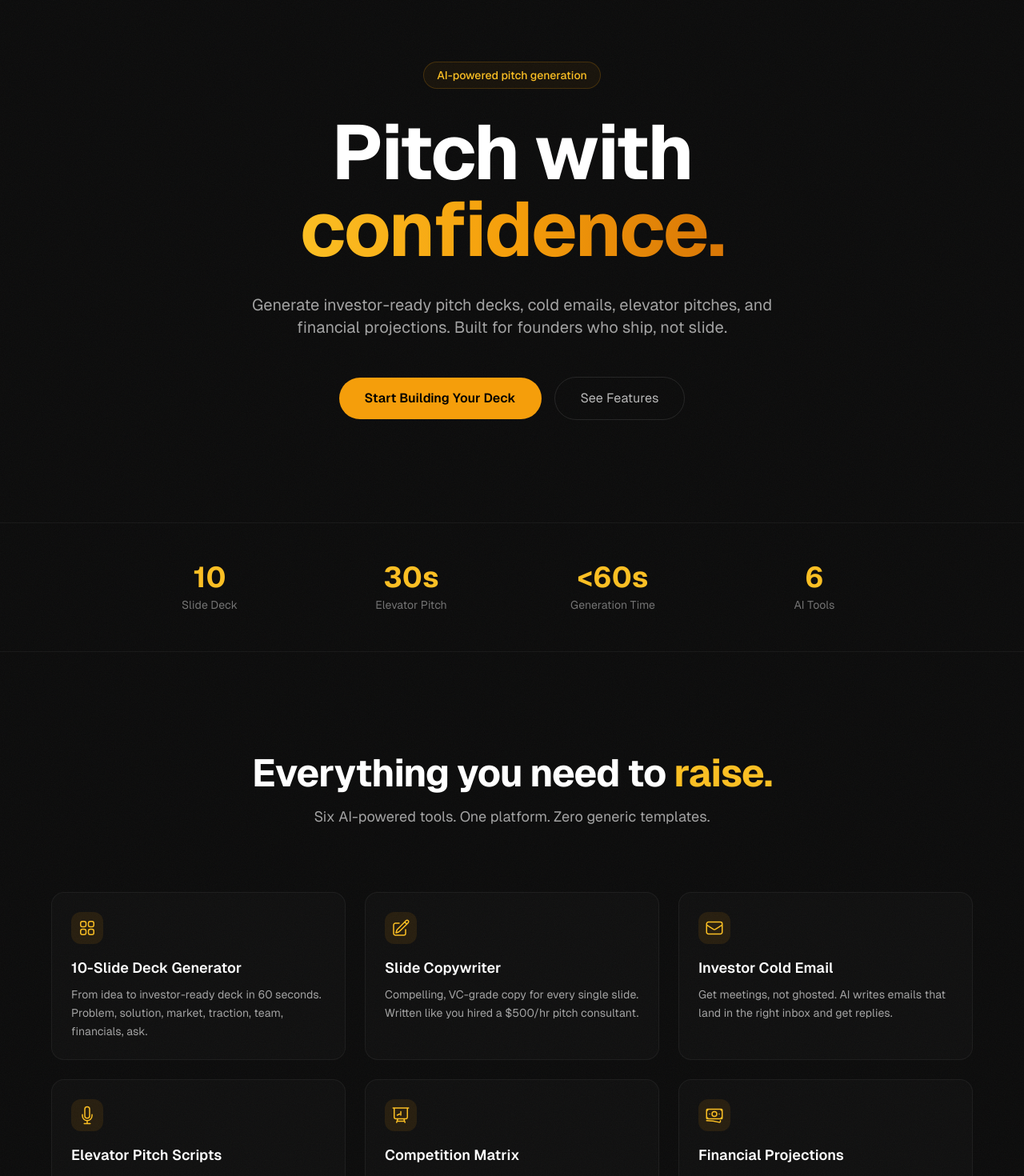
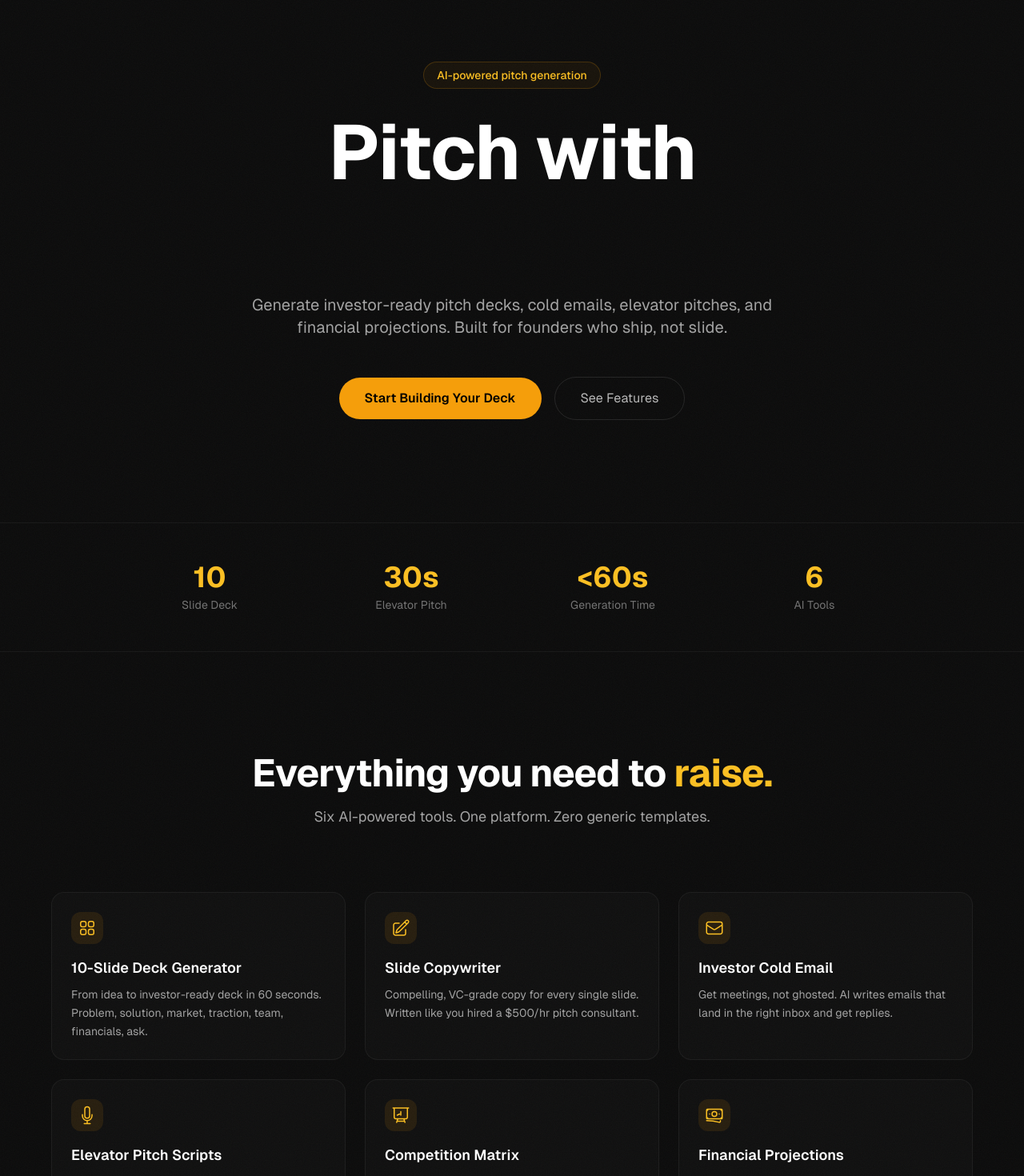
Before and after one commit to kalavathiramarao76-ui/pitchdeck-ai, a Next.js app: page / in a window 1280 px wide. Shown: the part 180-1650 px from the top of the page at 80% size. Built offline with nearby package versions, Linux system fonts and the light colour scheme.

Commit message:
Motion: letter reveal, deck flip, scroll counters

```diff
--- a/src/app/globals.css
+++ b/src/app/globals.css
@@ -77,3 +77,12 @@ textarea {
   transform: translateY(-2px);
   box-shadow: 0 8px 32px rgba(245, 158, 11, 0.08);
 }
+
+/* Respect reduced motion */
+@media (prefers-reduced-motion: reduce) {
+  *, *::before, *::after {
+    animation-duration: 0.01ms !important;
+    animation-iteration-count: 1 !important;
+    transition-duration: 0.01ms !important;
+  }
+}
--- a/src/app/page.tsx
+++ b/src/app/page.tsx
@@ -1,4 +1,7 @@
+"use client";
+
 import Link from "next/link";
+import { useEffect, useRef, useState } from "react";
 
 const features = [
   {
@@ -57,7 +60,108 @@ const features = [
   },
 ];
 
+/* ─── Letter Reveal ─── */
+function LetterReveal({ text, className = "", delay = 0 }: {
+  text: string; className?: string; delay?: number;
+}) {
+  const ref = useRef<HTMLSpanElement>(null);
+  const [visible, setVisible] = useState(false);
+
+  useEffect(() => {
+    const el = ref.current;
+    if (!el) return;
+    if (window.matchMedia("(prefers-reduced-motion: reduce)").matches) { setVisible(true); return; }
+    const obs = new IntersectionObserver(([e]) => {
+      if (e.isIntersecting) { setVisible(true); obs.disconnect(); }
+    }, { threshold: 0.2 });
+    obs.observe(el);
+    return () => obs.disconnect();
+  }, []);
+
+  return (
+    <span ref={ref} className={className} aria-label={text}>
+      {text.split("").map((ch, i) => (
+        <span
+          key={i}
+          className="inline-block transition-all duration-700"
+          style={{
+            opacity: visible ? 1 : 0,
+            transform: visible ? "translateY(0)" : "translateY(18px)",
+            transitionDelay: visible ? `${delay + i * 32}ms` : "0ms",
+          }}
+        >
+          {ch === " " ? "\u00A0" : ch}
+        </span>
+      ))}
+    </span>
+  );
+}
+
+/* ─── Scroll Counter ─── */
+function ScrollCounter({ value, suffix = "" }: { value: string; suffix?: string }) {
+  const ref = useRef<HTMLSpanElement>(null);
+  const [display, setDisplay] = useState(value);
+  const num = parseInt(value.replace(/\D/g, ""), 10);
+  const prefix = value.match(/^[<>]*/)?.[0] || "";
+
+  useEffect(() => {
+    const el = ref.current;
+    if (!el || isNaN(num)) return;
+    if (window.matchMedia("(prefers-reduced-motion: reduce)").matches) return;
+    setDisplay("0");
+    const obs = new IntersectionObserver(([e]) => {
+      if (e.isIntersecting) {
+        obs.disconnect();
+        const start = performance.now();
+        const dur = 900;
+        const tick = (now: number) => {
+          const t = Math.min((now - start) / dur, 1);
+          const eased = 1 - Math.pow(1 - t, 3);
+          setDisplay(prefix + Math.round(eased * num));
+          if (t < 1) requestAnimationFrame(tick); else setDisplay(value);
+        };
+        requestAnimationFrame(tick);
+      }
+    }, { threshold: 0.3 });
+    obs.observe(el);
+    return () => obs.disconnect();
+  }, [num, value, prefix]);
+
+  return <span ref={ref}>{display}{suffix}</span>;
+}
+
+/* ─── Fade In Observer Hook ─── */
+function useFadeIn() {
+  const refs = useRef<(HTMLElement | null)[]>([]);
+
+  useEffect(() => {
+    if (window.matchMedia("(prefers-reduced-motion: reduce)").matches) {
+      refs.current.forEach(el => { if (el) { el.style.opacity = "1"; el.style.transform = "none"; } });
+      return;
+    }
+    const obs = new IntersectionObserver((entries) => {
+      entries.forEach(e => {
+        if (e.isIntersecting) {
+          (e.target as HTMLElement).style.opacity = "1";
+          (e.target as HTMLElement).style.transform = "translateY(0) rotateY(0deg)";
+          obs.unobserve(e.target);
+        }
+      });
+    }, { threshold: 0.1, rootMargin: "0px 0px -40px 0px" });
+    refs.current.forEach(el => { if (el) obs.observe(el); });
+    return () => obs.disconnect();
+  }, []);
+
+  const addRef = (el: HTMLElement | null) => {
+    if (el && !refs.current.includes(el)) refs.current.push(el);
+  };
+
+  return addRef;
+}
+
 export default function LandingPage() {
+  const addFlipRef = useFadeIn();
+
   return (
     <div className="min-h-screen bg-[#0a0a0a] noise">
       {/* Nav */}
@@ -85,10 +189,10 @@ export default function LandingPage() {
             AI-powered pitch generation
           </div>
           <h1 className="text-6xl sm:text-7xl md:text-8xl font-bold tracking-tight leading-[0.9] mb-8">
-            Pitch with
+            <LetterReveal text="Pitch with" />
             <br />
             <span className="bg-gradient-to-r from-amber-400 via-amber-500 to-amber-600 bg-clip-text text-transparent">
-              confidence.
+              <LetterReveal text="confidence." delay={350} />
             </span>
           </h1>
           <p className="text-lg sm:text-xl text-neutral-400 max-w-2xl mx-auto mb-12 leading-relaxed">
@@ -115,17 +219,22 @@ export default function LandingPage() {
       {/* Stats bar */}
       <section className="border-y border-white/5 py-12">
         <div className="max-w-5xl mx-auto grid grid-cols-2 md:grid-cols-4 gap-8 px-6 text-center">
-          {[
-            ["10", "Slide Deck"],
-            ["30s", "Elevator Pitch"],
-            ["<60s", "Generation Time"],
-            ["6", "AI Tools"],
-          ].map(([num, label]) => (
-            <div key={label}>
-              <div className="text-3xl sm:text-4xl font-bold text-amber-400">{num}</div>
-              <div className="text-sm text-neutral-500 mt-1">{label}</div>
-            </div>
-          ))}
+          <div>
+            <div className="text-3xl sm:text-4xl font-bold text-amber-400"><ScrollCounter value="10" /></div>
+            <div className="text-sm text-neutral-500 mt-1">Slide Deck</div>
+          </div>
+          <div>
+            <div className="text-3xl sm:text-4xl font-bold text-amber-400"><ScrollCounter value="30" suffix="s" /></div>
+            <div className="text-sm text-neutral-500 mt-1">Elevator Pitch</div>
+          </div>
+          <div>
+            <div className="text-3xl sm:text-4xl font-bold text-amber-400"><ScrollCounter value="<60" suffix="s" /></div>
+            <div className="text-sm text-neutral-500 mt-1">Generation Time</div>
+          </div>
+          <div>
+            <div className="text-3xl sm:text-4xl font-bold text-amber-400"><ScrollCounter value="6" /></div>
+            <div className="text-sm text-neutral-500 mt-1">AI Tools</div>
+          </div>
         </div>
       </section>
 
@@ -141,11 +250,19 @@ export default function LandingPage() {
               Six AI-powered tools. One platform. Zero generic templates.
             </p>
           </div>
-          <div className="grid md:grid-cols-2 lg:grid-cols-3 gap-6">
-            {features.map((f) => (
+          <div className="grid md:grid-cols-2 lg:grid-cols-3 gap-6" style={{ perspective: "900px" }}>
+            {features.map((f, idx) => (
               <div
                 key={f.title}
-                className="group p-6 rounded-2xl border border-white/5 bg-white/[0.02] hover:bg-white/[0.04] hover:border-amber-500/20 transition-all duration-300"
+                ref={addFlipRef}
+                className="group p-6 rounded-2xl border border-white/5 bg-white/[0.02] hover:bg-white/[0.04] hover:border-amber-500/20 transition-all duration-700"
+                style={{
+                  opacity: 0,
+                  transform: "translateY(24px) rotateY(-12deg)",
+                  transitionDelay: `${idx * 80}ms`,
+                  transformOrigin: "left center",
+                  willChange: "transform, opacity",
+                }}
               >
                 <div className="w-10 h-10 rounded-xl bg-amber-500/10 text-amber-400 flex items-center justify-center mb-4 group-hover:bg-amber-500/20 transition-colors">
                   {f.icon}
@@ -203,9 +320,9 @@ export default function LandingPage() {
       <section className="py-32 px-6">
         <div className="max-w-3xl mx-auto text-center">
           <h2 className="text-5xl sm:text-6xl font-bold tracking-tight mb-6">
-            Stop tweaking slides.
+            <LetterReveal text="Stop tweaking slides." />
             <br />
-            <span className="text-amber-400">Start raising capital.</span>
+            <span className="text-amber-400"><LetterReveal text="Start raising capital." delay={640} /></span>
           </h2>
           <p className="text-neutral-400 text-lg mb-10">
             Every minute spent on formatting is a minute not spent on building.
```
